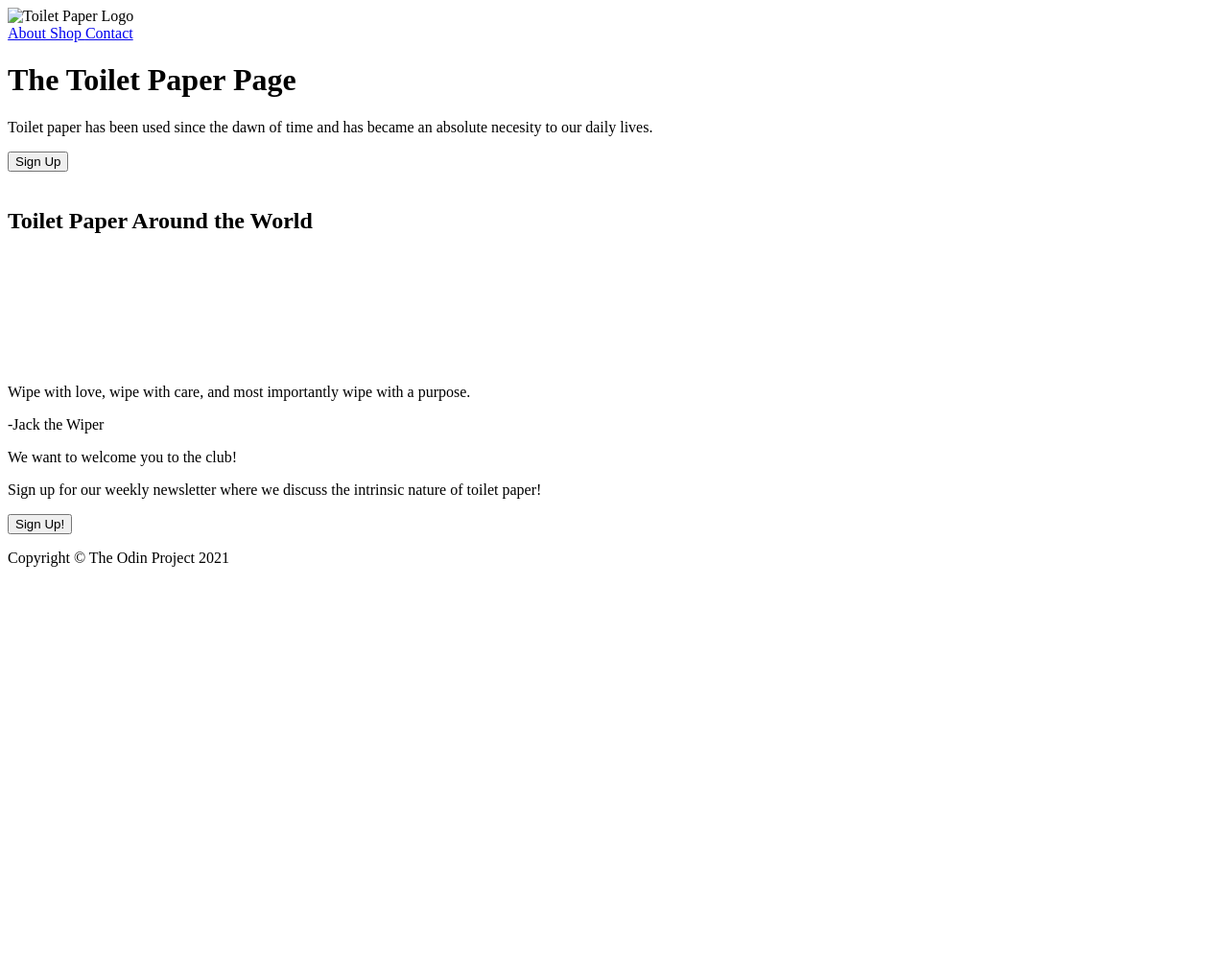
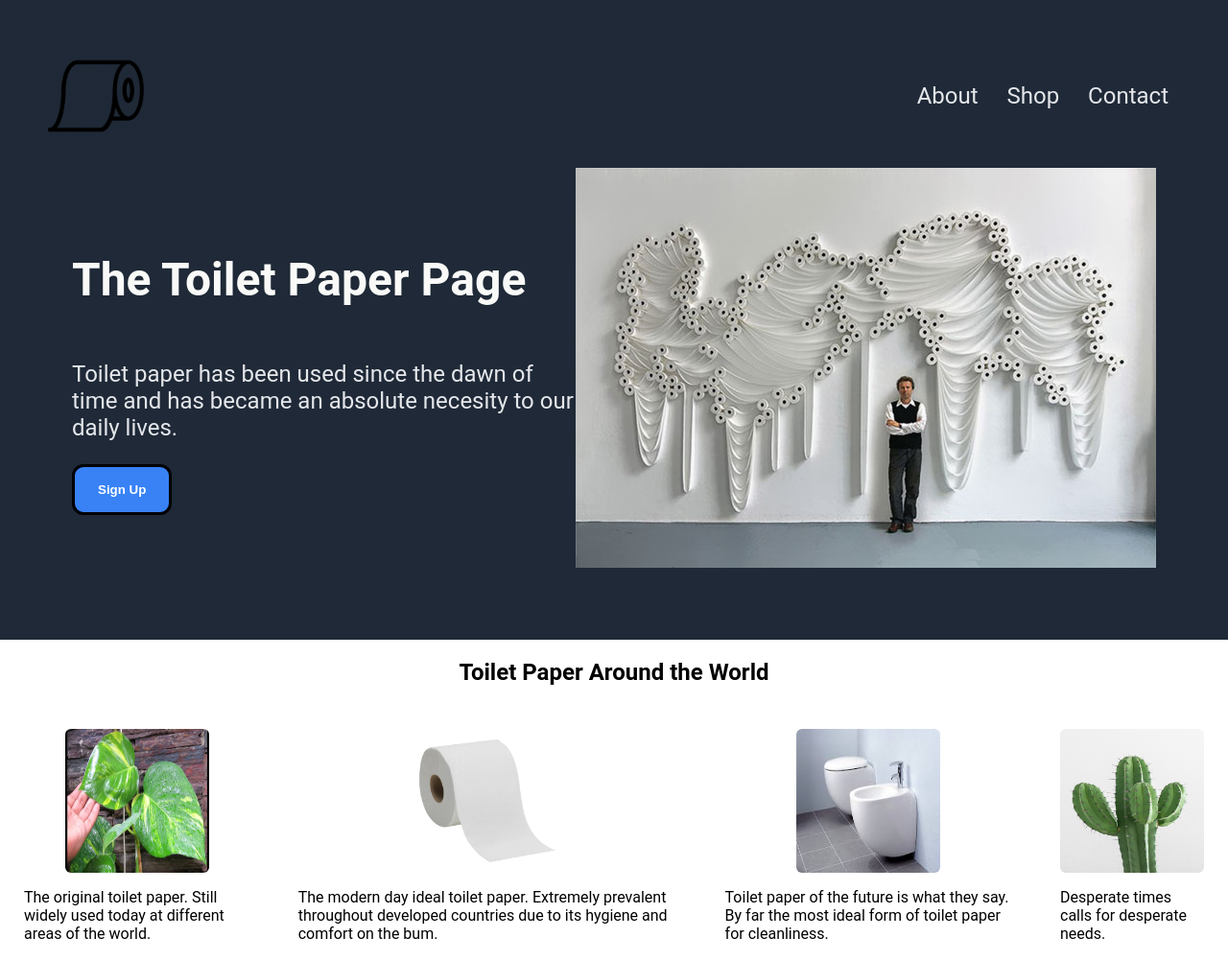
Before and after one commit to tyngyn123/odin-landing-page, a plain HTML site: page index.html in a window 1280 px wide. Shown: the top 1002 px of the page at 96% size. Before the commit the page ends 800 px from the top, so only its background shows below. Drawn offline with Linux system fonts and the light colour scheme.

Commit message:
Add css to index.html

```diff
--- /dev/null
+++ b/css/style.css
@@ -0,0 +1,138 @@
+body {
+    font-family: 'Roboto', Arial;
+    display: flex;
+    flex-direction: column;
+    padding: 0;
+    margin: 0;
+}
+
+.hero,
+.footer {
+    background-color: #1F2937;
+}
+
+.hero {
+    padding: 50px;
+}
+
+.header {
+    display: flex;
+    justify-content: space-between;
+    align-items: center;
+}
+
+.header img {
+    width: 100px;
+    height: 100px;
+}
+
+.hero-content {
+    display: flex;
+    justify-content: center;
+    align-items: center;
+    padding: 25px;
+}
+
+.hero-text {
+    display: flex;
+    flex-direction:column;
+    align-items: flex-start;
+    flex-wrap: wrap;
+}
+
+.hero-content img {
+    display: flex;
+}
+
+h1 {
+    font-size: 48px;
+    font-weight: bolder;
+    color: #f9faf8;
+}
+
+.right-links a,
+.hero-content p {
+    font-size: 24px;
+    color: #E5E7EB;
+}
+
+.right-links a {
+    text-decoration: none;
+    margin: 12px;
+}
+
+button {
+    background-color: #3882F6;
+    color: white;
+    border: 3px solid black;
+    padding: 16px 24px;
+    font-weight: bold;
+    border-radius: 12px;
+}
+
+.information {
+    display: flex;
+    flex-direction: column;
+    align-items: center;
+}
+
+.tp-cards {
+    display: flex
+}
+
+.card {
+    display: flex;
+    flex-direction: column;
+    align-items: center;
+    margin: 25px;
+}
+
+.card img {
+    height: 150px;
+    width: 150px;
+    border-color: #1F2937;
+    border-radius: 6px;
+}
+
+.quote-box {
+    background-color: #E5E7EB;
+    display: flex;
+    flex-direction: column;
+    padding: 50px;
+}
+
+.quote {
+    font-size: 36px;
+    font-style: italic;
+    font-weight: lighter;
+    color: #1f2937;
+    align-self: center;
+}
+
+.author {
+    font-style: bold;
+    align-self: flex-end;
+}
+
+.call-to-action {
+    display: flex;
+    justify-content: center;
+    align-items: center;
+    padding: 15px;
+}
+
+.call-to-action-box {
+    background-color: #3882F6;
+    color:#E5E7EB;
+    border-radius: 4px;
+    padding: 14px;
+    display: flex;
+    justify-content: space-between;
+    align-items: center;
+    gap: 50px;
+}
+
+.footer {
+    display: flex;
+    justify-content: center;
+}
--- a/index.html
+++ b/index.html
@@ -5,11 +5,12 @@
     <meta http-equiv="X-UA-Compatible" content="IE=edge">
     <meta name="viewport" content="width=device-width, initial-scale=1.0">
     <title>Toilet Paper - Official Page</title>
+    <link rel="stylesheet" href="./css/style.css">
 </head>
 <body>
-    <div class="top-page">
+    <div class="hero">
         <div class="header">
-            <img src="" alt ="Toilet Paper Logo">
+            <img src="./img/logo-toiletpaper.png" alt ="Toilet Paper Logo">
 
             <div class="right-links">
                 <a href="https://en.wikipedia.org/wiki/Defecation"> About </a>
@@ -18,13 +19,13 @@
             </div>
         </div>
 
-        <div class="home-content">
-            <div class="home-content">
+        <div class="hero-content">
+            <div class="hero-text">
                 <h1>The Toilet Paper Page</h1>
                 <p>Toilet paper has been used since the dawn of time and has became an absolute necesity to our daily lives. </p>
                 <button>Sign Up</button>
             </div>
-            <img src="" alt="">
+            <img src="./img/toilet-paper-art.jpg" alt="Toilet Paper Art">
         </div>
     </div>
 
@@ -32,27 +33,27 @@
         <h2>Toilet Paper Around the World</h2>
         <div class="tp-cards">
             <div class="card">
-                <img src="" alt="">
-                <p></p>
+                <img src="./img/leaves.jpg" alt="leaves">
+                <p>The original toilet paper. Still widely used today at different areas of the world.</p>
             </div>
             <div class="card">
-                <img src="" alt="">
-                <p></p>
+                <img src="./img/double-ply.jpg" alt="double ply">
+                <p>The modern day ideal toilet paper. Extremely prevalent throughout developed countries due to its hygiene and comfort on the bum.</p>
             </div>
             <div class="card">
-                <img src="" alt="">
-                <p></p>
+                <img src="./img/bidet.jpeg" alt="bidet">
+                <p>Toilet paper of the future is what they say. By far the most ideal form of toilet paper for cleanliness.</p>
             </div>
             <div class="card">
-                <img src="" alt="">
-                <p></p>
+                <img src="./img/cactus.jpeg" alt="cactus">
+                <p>Desperate times calls for desperate needs.</p>
             </div>
         </div>
     </div>
 
     <div class="quote-box">
-        <p>Wipe with love, wipe with care, and most importantly wipe with a purpose.</p>
-        <p>-Jack the Wiper</p>
+        <p class="quote">Wipe with love, wipe with care, and most importantly wipe with a purpose.</p>
+        <p class="author">-Jack the Wiper</p>
     </div>
 
     <div class="call-to-action">
```
Also changed, not shown: img/bidet.jpeg (added), img/cactus.jpeg (added), img/double-ply.jpg (added), img/leaves.jpg (added), img/logo-toiletpaper.png (added), img/toilet-paper-art.jpg (added).
